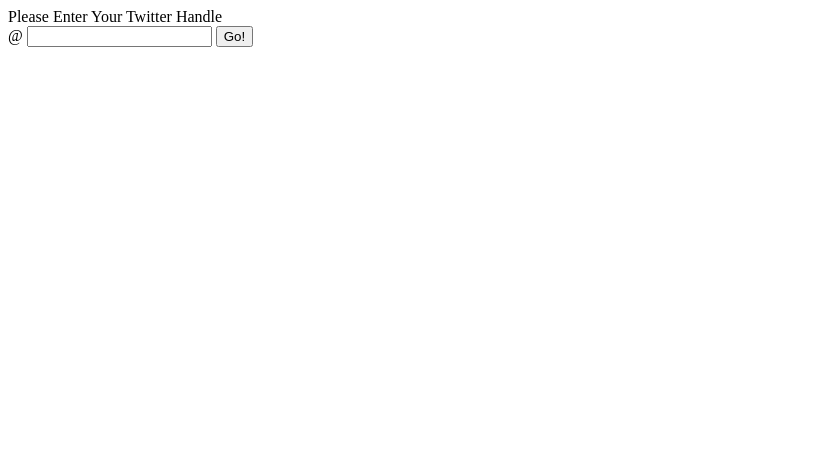
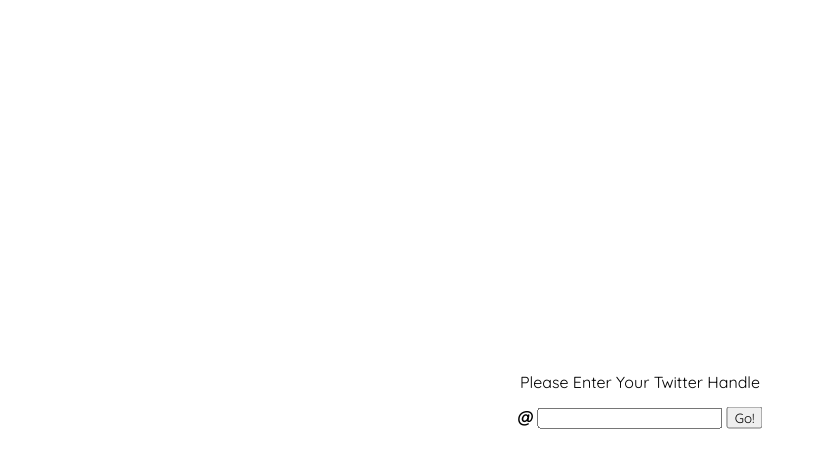
Before and after one commit to TauOmicronMu/ServiceLater, a plain HTML site: page index.html in a window 1280 px wide. Shown: the whole page, without its empty margins (0-817 px from the left). Drawn offline with nearby package versions, Linux system fonts and the light colour scheme.

Commit message:
Add stylesheet to index

```diff
--- a/index.html
+++ b/index.html
@@ -2,6 +2,7 @@
 
   <head>
     <link href='https://fonts.googleapis.com/css?family=Quicksand' rel='stylesheet' type='text/css'>
+    <link href="stylesheet.css" rel="stylesheet" type="text/css">
   </head>
 
   <body>
```
